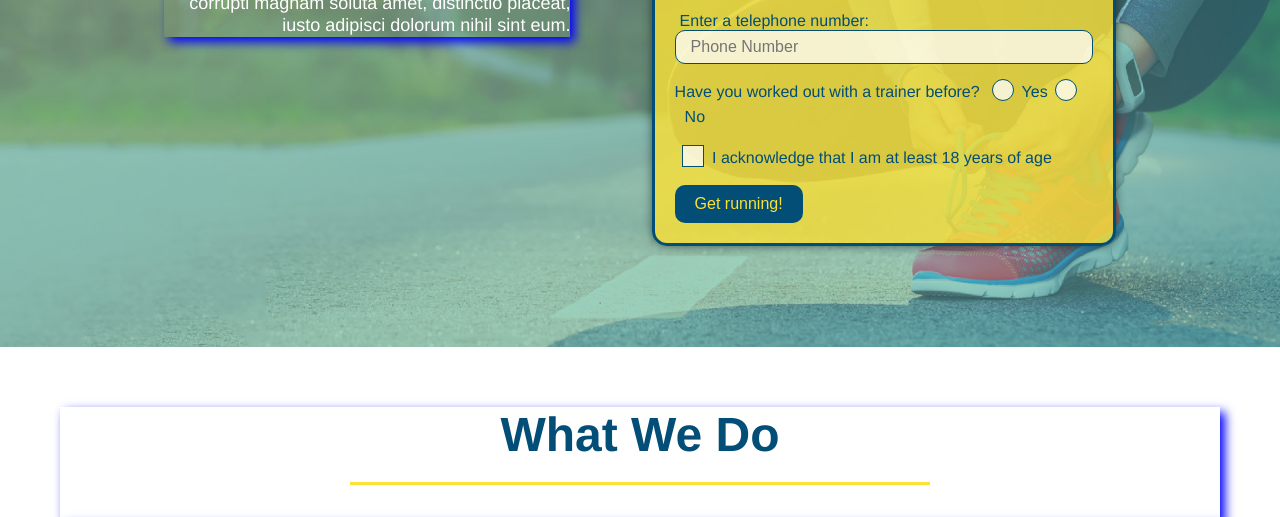
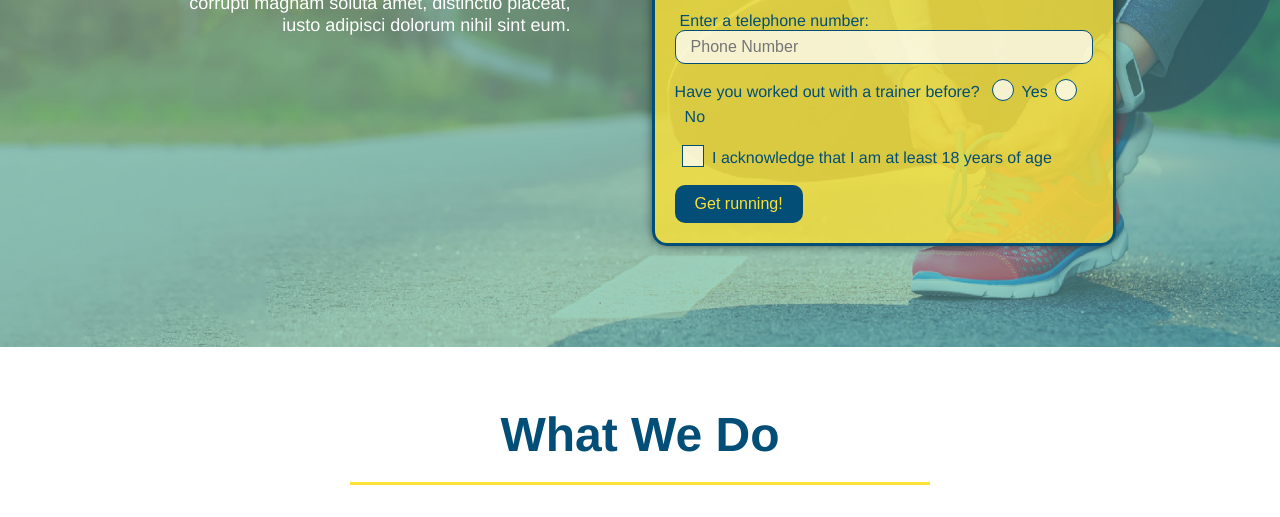
Before and after one commit to JWall13/module2runbuddy, a plain HTML site: page index.html in a window 1280 px wide. Shown: the part 386-903 px from the top of the page. Drawn offline with Linux system fonts and the light colour scheme.

Commit message:
fixed weird box issue

```diff
--- a/assets/css/style.css
+++ b/assets/css/style.css
@@ -1,24 +1,21 @@
-* {margin: 0;
-   padding: 0;
-   box-sizing: border-box}
-
 :root {
   --primary-color: #fce138;
   --secondary-color: #024e76;
   --tertiary-color: #39a6b2;
 }
 
-body {/* more on this crazy alphanumerical value in a minute! */
-      color: var(--tertiary-color);
-      font-family: Helvetica, Arial, sans-serif}
+* {
+  margin: 0;
+  padding: 0;
+  box-sizing: border-box
+}
+
+body {
+  color: var(--tertiary-color);
+  font-family: Helvetica, Arial, sans-serif
+}
 
       /* apply styles to <header> */
-
-div {
-  --favorite-color: blue;
-  color: var(--favorite-color);
-  box-shadow: 5px 5px 10px var(--favorite-color);
-}
 
       header {
         padding: 20px 35px;
```
